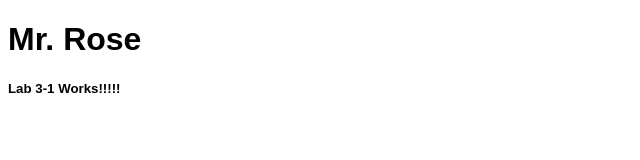
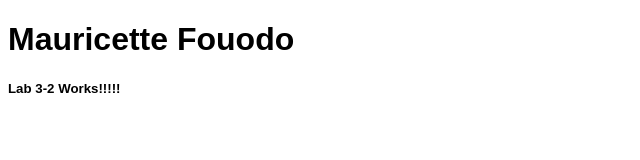
Before and after one commit to Mauricette-eng/225-lab3-2a, a plain HTML site: page index.html in a window 1280 px wide. Shown: the whole page, without its empty margins (0-640 px from the left). Drawn offline with Linux system fonts and the light colour scheme.

Commit message:
Update index.html
changes lab 3.2a

```diff
--- a/index.html
+++ b/index.html
@@ -2,10 +2,10 @@
 <html>
   <head>
     <link rel="stylesheet" href="style.css">
-    <title>Mr. Rose</title>
+    <title>Mauricette Fouodo</title>
   </head>
   <body>
-    <h1>Mr. Rose</h1>
-    <h5>Lab 3-1 Works!!!!!</h5>
+    <h1>Mauricette Fouodo</h1>
+    <h5>Lab 3-2 Works!!!!!</h5>
   </body>
 </html>
```
